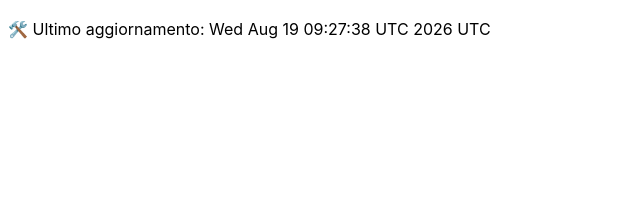
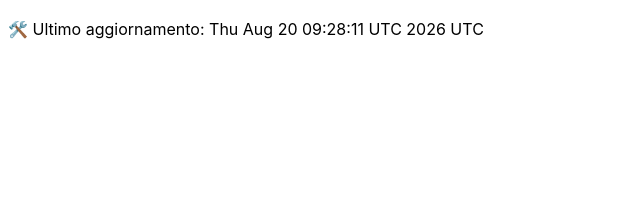
Before and after one commit to DanteTrb/DanteTrb.github.io, a Jekyll site: the page built from badges.md, in a window 1280 px wide. Shown: the top 213 px of the page, without its empty margins (0-640 px from the left). Built offline with Jekyll 4.4.1, drawn with Linux system fonts in a browser that asks for light colours; our own code applies the rules of GitHub Pages for plain Markdown files.

Commit message:
🛠️ Aggiornamento automatico badge

```diff
--- a/badges.md
+++ b/badges.md
@@ -1 +1 @@
-🛠️ Ultimo aggiornamento: Wed Aug 19 09:27:38 UTC 2026 UTC
+🛠️ Ultimo aggiornamento: Thu Aug 20 09:28:11 UTC 2026 UTC
```
